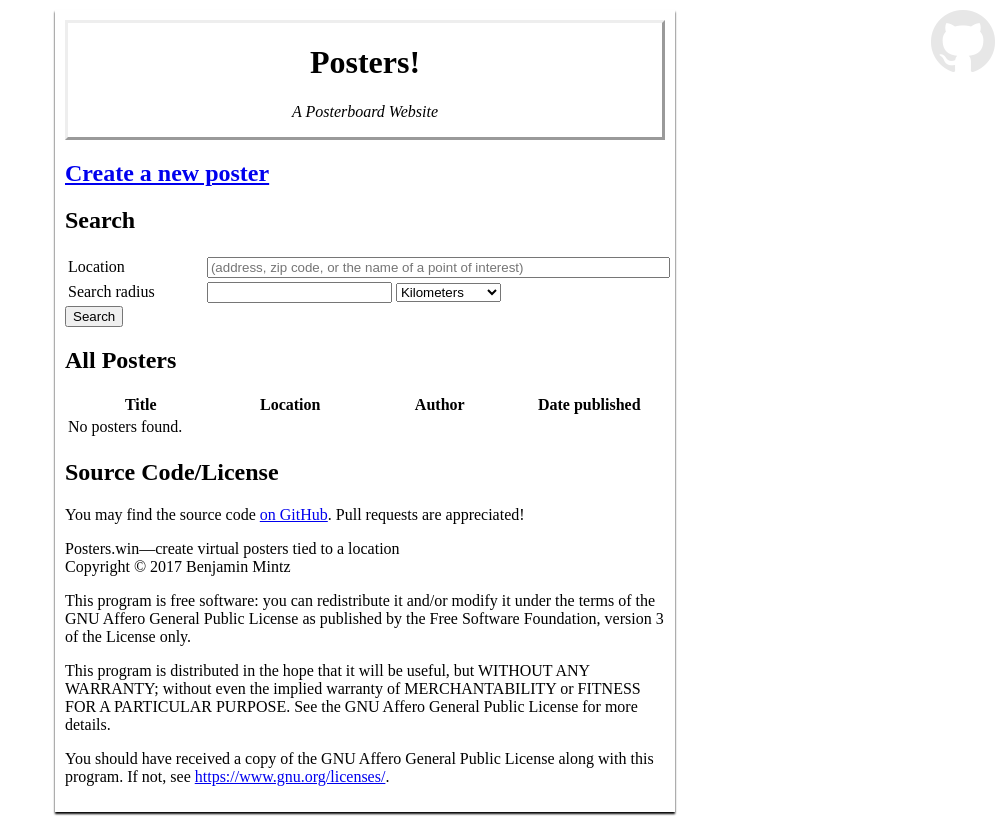
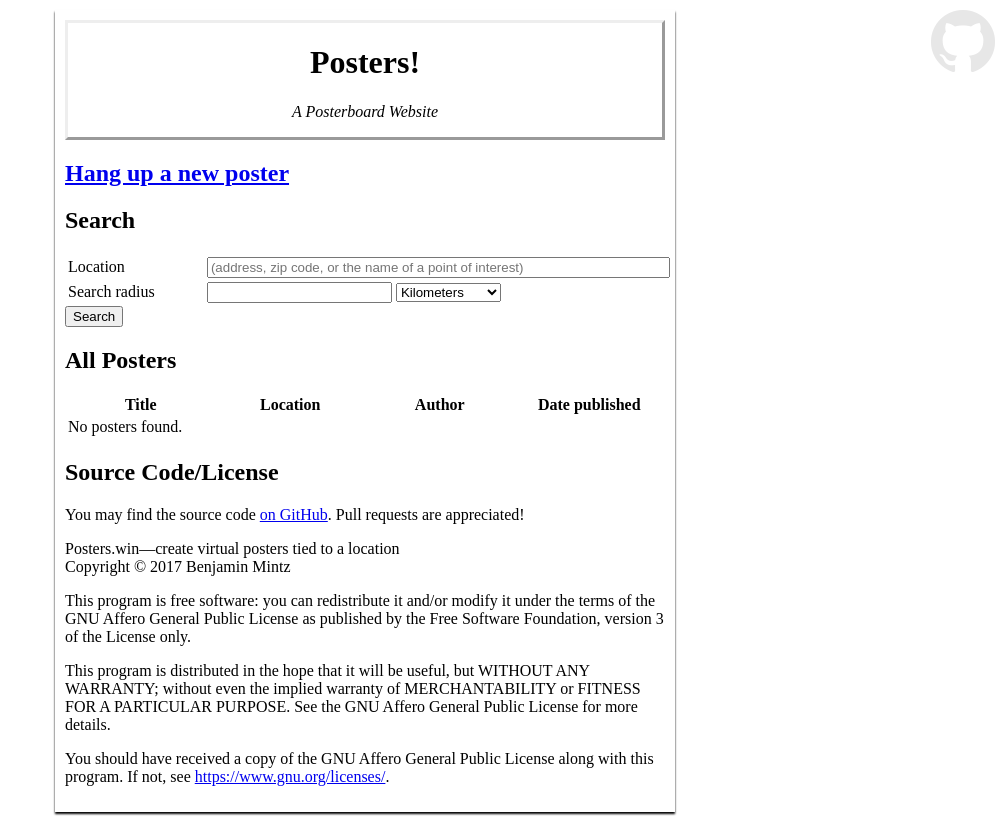
Before and after one commit to bmintz/posters, a Flask app: page /index in a window 1280 px wide. Shown: the whole page, without its empty margins (275-1280 px from the left). Run offline with Flask 2, Linux system fonts and the light colour scheme.

Commit message:
templates/index: improve the create link

```diff
--- a/templates/index.html
+++ b/templates/index.html
@@ -21,7 +21,7 @@
 			<p><a href="http://posters2ume5oohj.onion">Now available as a Tor .onion service!</a></p>
 		{% endif %}
 	</header>
-	<h2><a href="/create">Create a new poster</a></h2>
+	<h2><a href="/create">Hang up a new poster</a></h2>
 	<h2>Search</h2>
 	<form action="/search">
 		<table>
```
